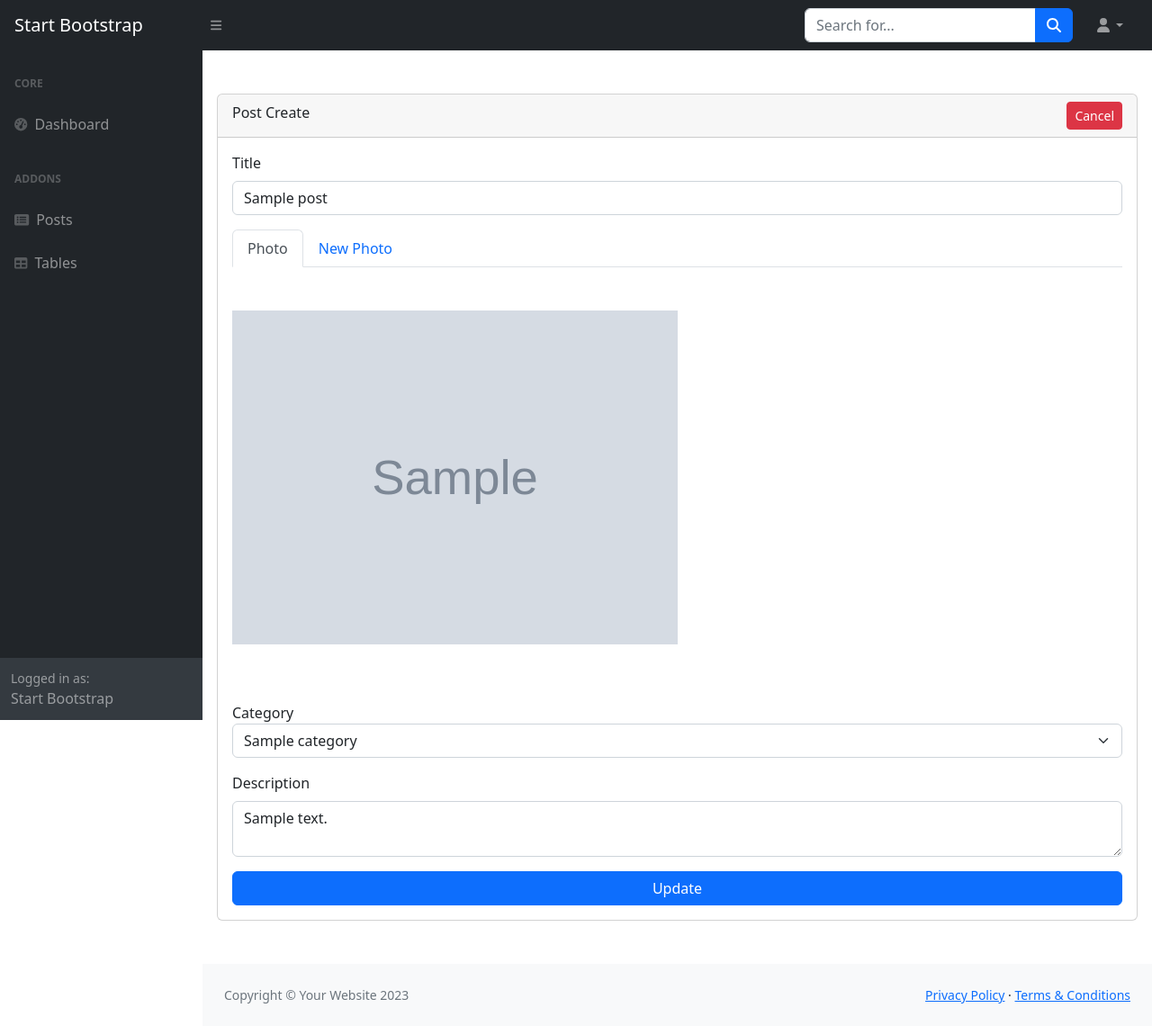
After one commit to heinminhtet8138/blogb2, a PHP site: page /backend/edit_post.php?id=1 in a window 1280 px wide. The commit adds this page. Shown: the whole page at 90% size. Run offline with PHP 8.4, Linux system fonts and the light colour scheme; tables that the repository leaves empty or names only in its code hold one stand-in row (values such as "Sample post"); grey boxes marked "Sample" are stand-in pictures; some libraries are stand-ins or nearby versions.

Commit message:
post update

```diff
--- /dev/null
+++ b/backend/edit_post.php
@@ -0,0 +1,140 @@
+<?php
+ini_set('display_errors', 1);
+ini_set('display_startup_errors', 1);
+error_reporting(E_ALL);
+
+    include "../dbconnect.php";
+
+    $sql = "SELECT * FROM categories";
+    $stmt = $conn->prepare($sql);
+    $stmt->execute();
+    $categories = $stmt->fetchAll();
+
+    $id = $_GET['id'];
+    // echo $id;
+    // var_dump($id);
+
+    $sql = "SELECT posts.*, categories.name as c_name, users.name as u_name FROM posts INNER JOIN categories ON posts.category_id = categories.id INNER JOIN users ON posts.user_id = users.id WHERE posts.id = :id";
+    $stmt = $conn->prepare($sql);
+    $stmt->bindParam(':id',$id);
+    $stmt->execute();
+    $post = $stmt->fetch(PDO::FETCH_ASSOC);
+
+
+    if ($_SERVER['REQUEST_METHOD'] == 'POST'){
+
+    $id = $_POST['id'];
+    $title = $_POST['title'];
+    $category_id = $_POST['category_id'];
+    $user_id = 2;
+    $description = $_POST['description'];
+    $photo_arr = $_FILES['new_photo'];
+    $old_photo = $_POST['photo'];
+
+
+    // echo "$title and $category_id and $user_id and $description";
+    // print_r($photo_arr);
+
+    if(isset($photo_arr) && $photo_arr['size'] > 0){
+        $dir = 'images/';
+        $photo = $dir.$photo_arr['name']; // images/photo_name.png
+
+        $tmp_name = $photo_arr['tmp_name'];
+        move_uploaded_file($tmp_name,$photo);
+    }else {
+        $photo = $old_photo;
+    }
+
+
+    // $sql = "INSERT INTO posts (title,category_id,user_id,photo,description) VALUES(:title, :category, :user, :photo, :description)";
+    $sql = "UPDATE posts SET title=:title, category_id=:category,user_id=:user,photo=:photo,description=:description WHERE id=:id";
+    $stmt = $conn->prepare($sql);
+    $stmt->bindParam(':id',$id);
+    $stmt->bindParam(':title',$title);
+    $stmt->bindParam(':category',$category_id);
+    $stmt->bindParam(':user',$user_id);
+    $stmt->bindParam(':photo',$photo);
+    $stmt->bindParam(':description',$description);
+    $stmt->execute();
+
+    header("location: posts.php");
+    exit;
+
+}else {
+
+    include "layouts/nav_sidebar.php";
+    // var_dump($post);
+
+
+?>
+
+    <main>
+        <div class=" container-fluid px-3">
+            <div class="card my-5">
+                <div class="card-header">
+                    <p class="d-inline">Post Create</p>
+                    <a href="posts.php" class="btn btn-sm btn-danger float-end">Cancel</a>
+                </div>
+                <div class="card-body">
+                    <form action="<?php htmlspecialchars($_SERVER['PHP_SELF']) ?>" method="post" enctype="multipart/form-data">
+                    <input type="hidden" value="<?= $post['id'] ?>" name="id">
+                        <div class="mb-3">
+                            <label for="title" class="form-label">Title</label>
+                            <input type="text" class="form-control" id="title" name="title" value="<?= $post['title'] ?>">
+                        </div>
+                        <div class="mb-3">
+                            <ul class="nav nav-tabs" id="myTab" role="tablist">
+                                <li class="nav-item" role="presentation">
+                                    <button class="nav-link active" id="photo-tab" data-bs-toggle="tab" data-bs-target="#photo-tab-pane" type="button" role="tab" aria-controls="photo-tab-pane" aria-selected="true">Photo</button>
+                                </li>
+                                <li class="nav-item" role="presentation">
+                                    <button class="nav-link" id="new_photo-tab" data-bs-toggle="tab" data-bs-target="#new_photo-tab-pane" type="button" role="tab" aria-controls="new_photo-tab-pane" aria-selected="false">New Photo</button>
+                                </li>
+                                </ul>
+                                <div class="tab-content" id="myTabContent">
+                                <div class="tab-pane fade show active" id="photo-tab-pane" role="tabpanel" aria-labelledby="photo-tab" tabindex="0">
+                                    <img src="<?= $post['photo'] ?>" alt="" srcset="" class="img-fluid w-50 h-50 py-5">
+                                    <input type="hidden" value="<?= $post['photo'] ?>" name="photo">
+                                </div>
+                                <div class="tab-pane fade" id="new_photo-tab-pane" role="tabpanel" aria-labelledby="new_photo-tab" tabindex="0">
+                                    <input type="file" class="form-control my-5" id="photo" name="new_photo">
+                                </div>
+                                </div>
+
+                        </div>
+                        <div class="mb-3">
+                            <label for="category_id">Category</label>
+                            <select class="form-select" name="category_id" id="category_id">
+                                <option selected>Select Category</option>
+                                <?php
+                                    foreach ($categories as $category) {
+                                ?>
+                                    <option value="<?= $category['id'] ?>" <?php if ($category['id'] == $post['category_id']) {
+                                        echo "selected";
+                                    } ?> ><?= $category['name'] ?></option>
+
+                                <?php
+                                    }
+                                ?>
+                            </select>
+                        </div>
+                        <div class="mb-3">
+                            <label for="description" class="form-label">Description</label>
+                            <textarea name="description" id="description" class="form-control"><?= $post['description'] ?></textarea>
+                        </div>
+                        <div class="d-grid gap-2">
+                            <button class="btn btn-primary" type="submit">Update</button>
+                        </div>
+                    </form>
+                </div>
+            </div>
+        </div>
+    </main>
+
+<?php
+
+    include "layouts/footer.php";
+
+}
+
+?>
--- a/backend/posts.php
+++ b/backend/posts.php
@@ -53,7 +53,7 @@
                                                     <td><?= $post['c_name'] ?></td>
                                                     <td><?= $post['u_name'] ?></td>
                                                     <td>
-                                                        <button class="btn btn-sm btn-warning">Edit</button>
+                                                        <a href="edit_post.php?id=<?= $post['id'] ?>" class="btn btn-sm btn-warning">Edit</a>
                                                         <button class="btn btn-sm btn-danger">Delete</button>
                                                     </td>
 
--- a/dbconnect.php
+++ b/dbconnect.php
@@ -20,7 +20,4 @@ try {
 }
 
 
-
-
-
 ?>
```
Also changed, not shown: backend/images/6188f08d073a2f83eb90d1a7_blog_2_2.png (added).
